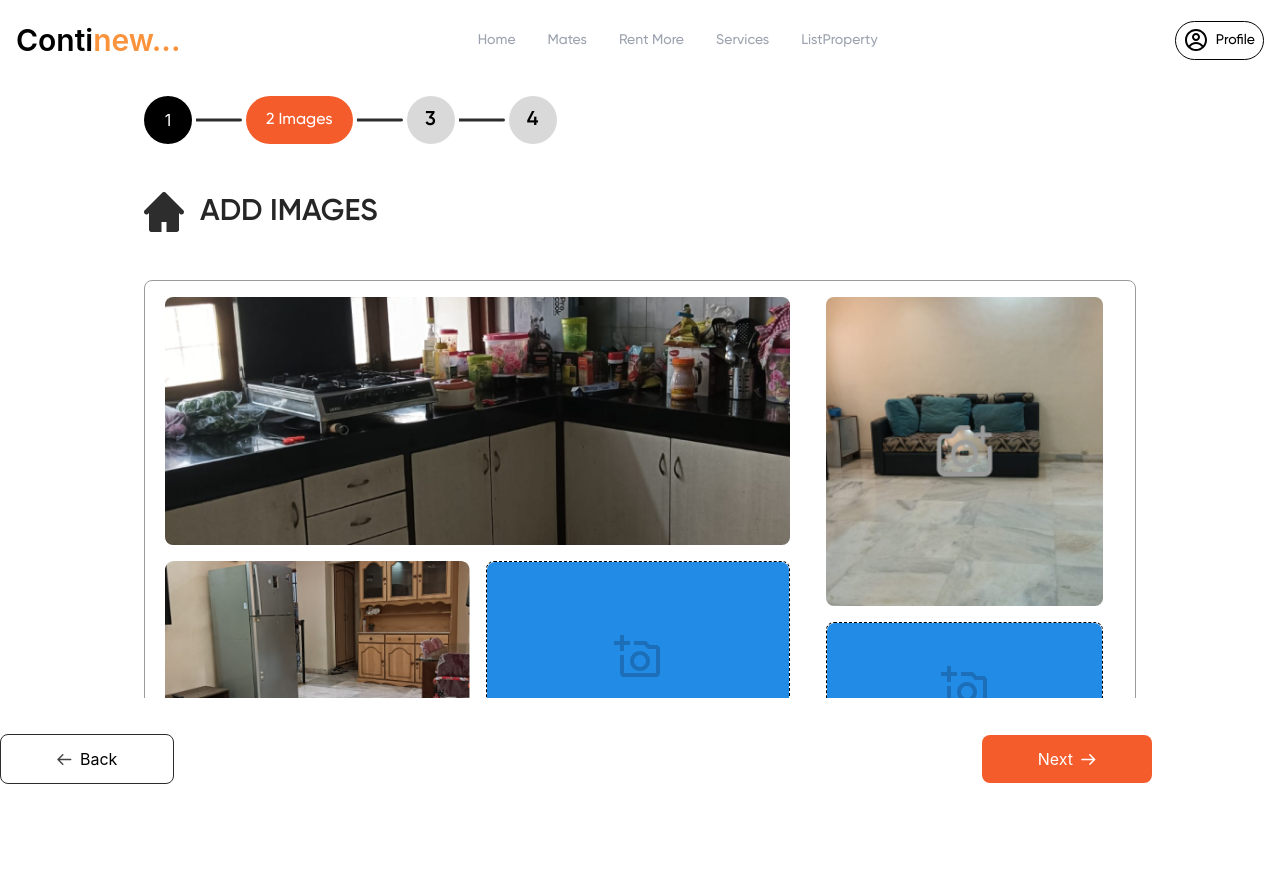
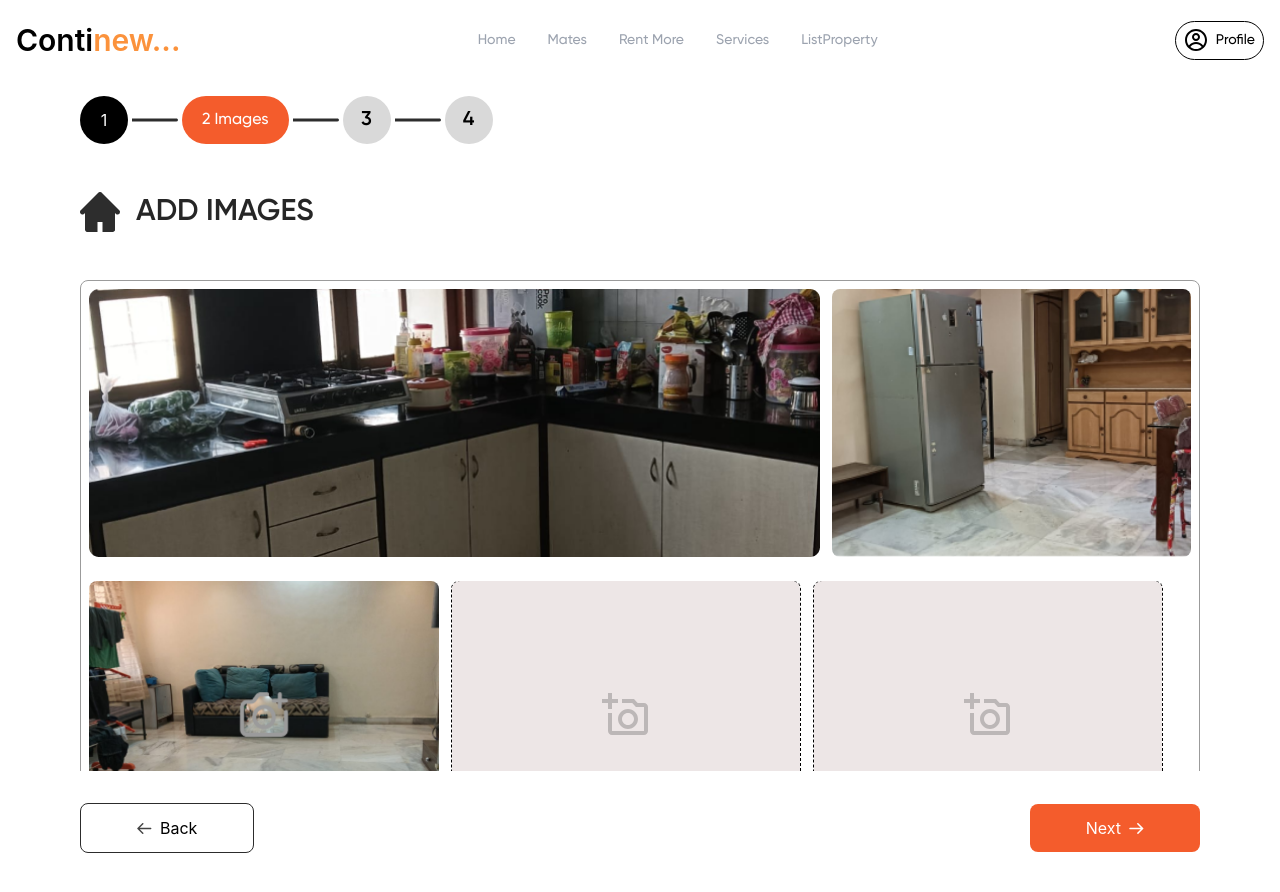
Before and after one commit to harshwarghade22/Mini-Project, a React (Vite) app: page /addImage in a window 1280 px wide. Shown: the top 892 px of the page. Before the commit the page ends 804 px from the top, so only its background shows below. Built offline with nearby package versions, Linux system fonts and the light colour scheme.

Commit message:
addImage section modified

```diff
--- a/src/components/File-upload/FileUpload.jsx
+++ b/src/components/File-upload/FileUpload.jsx
@@ -27,11 +27,11 @@ function FileUpload() {
         {(props) =>
           !file ? (
             <div
-              className="rounded-lg w-full h-full border-dashed  border-[1px]  border-black relative flex justify-center items-center "
+              className="rounded-lg lg:w-[350px] lg:h-[268px]   md:w-[300px] md:h-[268px] sm:w-[280p6] sm:h-[268px] border-dashed  border-[1px]  border-black relative flex justify-center items-center "
               {...props}
             >
               <Button
-                className={`w-full h-full rounded-lg  ${buttonStyles.button}`}
+                className={`lg:w-[350px] lg:h-[268px]   md:w-[300px] md:h-[268px] sm:w-[280px] sm:h-[268px] rounded-lg  ${buttonStyles.button}`}
               >
                 <MdOutlineAddAPhoto className="text-black text-center text-5xl opacity-20" />
               </Button>
@@ -42,7 +42,7 @@ function FileUpload() {
               style={{ position: "relative" }}
             >
               <img
-                className="rounded-lg w-full h-[226px]  md:object-cover object-scale-down"
+                className="rounded-lg w-[350px] h-[268px]   md:w-[300px] md:h-[268px] sm:w-[280px] sm:h-[268px] object-cover object-center"
                 src={URL.createObjectURL(file)}
                 alt="Uploaded File"
               />
--- a/src/components/File-upload/FileUpload.module.css
+++ b/src/components/File-upload/FileUpload.module.css
@@ -1,5 +1,5 @@
 
-.button:hover {
+.button {
 
     background-color: rgb(237, 230, 230);
     opacity: 10;
--- a/src/components/Filters.jsx
+++ b/src/components/Filters.jsx
@@ -21,9 +21,13 @@ function Hero() {
     useEffect(() => {
         async function fetchFlats() {
             try {
-                let { state, flatSize, occupancy } = params.state
-                let url = `flats?${location.map(city => `filters[$or][0][$and][0][city][$eq]=${city}&`)}${state && `filters[$or][0][$and][1][state][$eq]=${state}&`}${flatSize && `filters[$or][0][$and][1][flatSize][$eq]=${flatSize}&`}${occupancy && `filters[$or][0][$and][1][occupancy][$eq]=${occupancy}&`}populate=*`
-                console.log(url)
+                let { state, flatSize, occupancy } = params;
+                let url = `flats?${location.map(city => `filters[$or][0][$and][0][city][$eq]=${city}&`)}` +
+                          `${state ? `filters[$or][0][$and][1][state][$eq]=${state}&` : ''}` +
+                          `${flatSize ? `filters[$or][0][$and][1][flatSize][$eq]=${flatSize}&` : ''}` +
+                          `${occupancy ? `filters[$or][0][$and][1][occupancy][$eq]=${occupancy}&` : ''}` +
+                          `populate=*`;
+                console.log(url);
                 let config = {
                     method: 'get',
                     maxBodyLength: Infinity,
@@ -33,24 +37,18 @@ function Hero() {
                     }
                 };
 
-                const res = await axios.request(config)
-
-                // res.data.data.forEach(item => {
-                //     item.attributes.slides = item.attributes.slides.data.map(slide => ({ url: serverURL + slide.attributes.url }));
-                // });
-
-                // console.log(res.data.data)
-                setFilterData(res.data.data)
+                const res = await axios.request(config);
+                setListedProperties(res.data.data);
                 setIsLoading(false);
-
             } catch (err) {
-                console.log(err)
+                console.log(err);
                 setIsLoading(false);
             }
         }
 
         fetchFlats();
-    }, [params, location])
+    }, [params, location]);
+
 
 
     const handleLocationChange = (selectedLocations) => {
--- a/src/components/Listing_steps/Hero2.jsx
+++ b/src/components/Listing_steps/Hero2.jsx
@@ -15,7 +15,7 @@ import { ScrollArea } from "@mantine/core";
 const Hero2 = () => {
   return (
     <>
-    <div className="max-w-5xl  mx-auto py-4 px-4">
+      <div className="max-w-6xl  mx-auto py-4 px-4">
         <div className="top  flex justify-start items-center gap-1">
           <Link to="/addLocation">
             <div className="w-12 h-12 rounded-full bg-black text-white flex justify-center items-center">
@@ -48,11 +48,11 @@ const Hero2 = () => {
           </h1>
         </div>
 
-      <ScrollArea h={450} type="never">
+        {/* <ScrollArea h={450} type="never">
         <div className="max-w-6xl grid lg:grid-cols-12 gap-4 border rounded-lg border-[#9B9B9B] px-4 py-4 my-8">
           <div className="lg:col-span-8 md:col-span-6 col-span-12 grid-rows-2 lg:px-1 px-4">
             <img
-              className="rounded-lg md:w-full md:h-[248px] sm:w-[628px] sm:h-[268px]  md:object-cover object-scale-down lg:mb-4 md:mb-8 mb-4 "
+              className="rounded-lg md:w-full md:h-[268px] sm:w-[628px] sm:h-[268px]  md:object-cover object-scale-down lg:mb-4 md:mb-8 mb-4 "
               src={item1}
               alt=""
             />
@@ -68,7 +68,7 @@ const Hero2 = () => {
 
           <div className="lg:col-span-4 md:col-span-6 col-span-12  grid  lg:grid-cols-1 grid-cols-2 gap-4 px-4">
             <img
-              className=" rounded-lg w-full h-full mb-6  md:object-cover object-scale-down"
+              className=" rounded-lg w-full h-[268px] mb-6  md:object-cover object-scale-down"
               src={item3}
               alt=""
             />
@@ -76,12 +76,36 @@ const Hero2 = () => {
           </div>
         </div>
 
+      </ScrollArea> */}
+
+        <ScrollArea h={523} type="never">
+          <div className="max-w-7xl grid w-full h-full  border rounded-lg border-[#9B9B9B] lg:p-2 p-4 my-8">
+            <div className="top grid md:grid-cols-12 gap-3">
+              <img
+                className="col-span-8   rounded-lg lg:w-full  md:h-[268px] sm:w-[658px] sm:h-[268px]  md:object-cover object-scale-down lg:mb-4 md:mb-8 mb-4 "
+                src={item1}
+                alt=""
+              />
+              <img
+                className="col-span-4 rounded-lg lg:w-full  md:h-[268px] w-[500px] h-[268px]  md:object-cover "
+                src={item2}
+                alt=""
+              />
+            </div>
+
+            <div className="flex  flex-wrap gap-3 lg:my-2 my-8">
+              <img
+                className=" rounded-lg lg:w-[350px] lg:h-[268px] md:w-[300px]  md:h-[268px] sm:w-[280px] sm:h-[268px] mb-6  object-cover object-center "
+                src={item3}
+                alt=""
+              />
+              <FileUpload />
+              <FileUpload />
+            </div>
+          </div>
         </ScrollArea>
 
-      </div>
-
-
-      <div className="max-w-6xl flex justify-between items-center my-5">
+        <div className="max-w-7xl flex justify-between items-center my-8">
           <Link to="/addLocation">
             <button className="px-14 py-3 border-[#2C2C2C] border rounded-lg flex justify-center items-center gap-2">
               <img src={arrow2} alt="" />
@@ -97,8 +121,7 @@ const Hero2 = () => {
             </button>
           </Link>
         </div>
-
-
+      </div>
     </>
   );
 };
```
Lines whose indentation alone changed are shown as unchanged.
